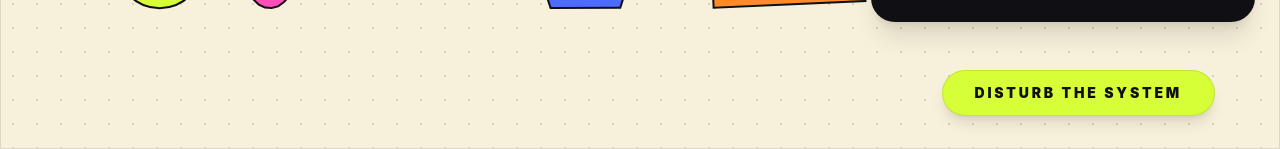
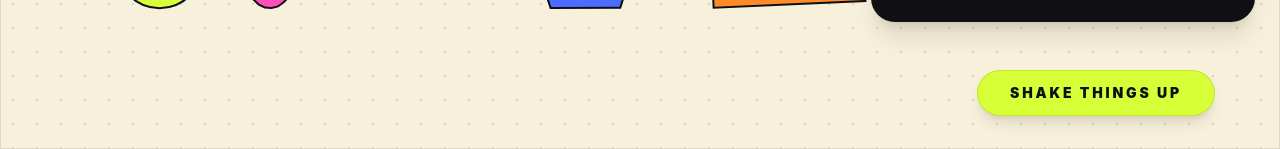
Before and after one commit to skhander/personalwebsite, a React (Vite) app: page / in a window 1280 px wide. Shown: the part 657-806 px from the top of the page. Built offline with nearby package versions, Linux system fonts and the light colour scheme.

Commit message:
Update App.jsx

```diff
--- a/src/App.jsx
+++ b/src/App.jsx
@@ -224,7 +224,7 @@ className="mt-2 md:mt-12 aspect-[4/3.5] w-full max-w-sm rounded-[1.5rem] border-
                 onClick={shakeWorld}
                 className="w-fit rounded-full border border-black/10 bg-[#D7FF38] px-8 py-3 text-sm font-black uppercase tracking-[0.2em] shadow-lg transition-transform hover:scale-[1.03]"
               >
-                disturb the system
+                Shake Things Up
               </button>
             </div>
           </div>
```
